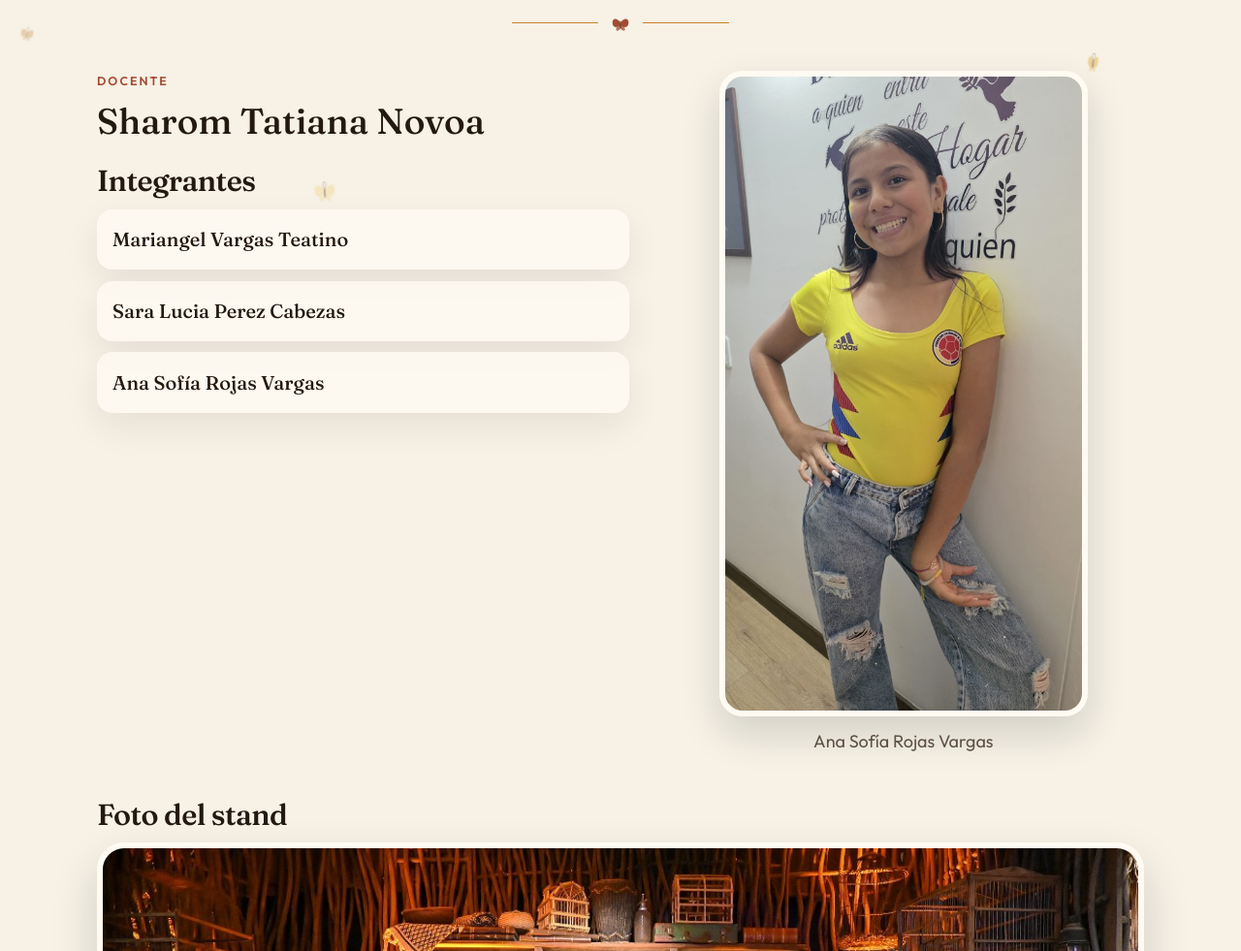
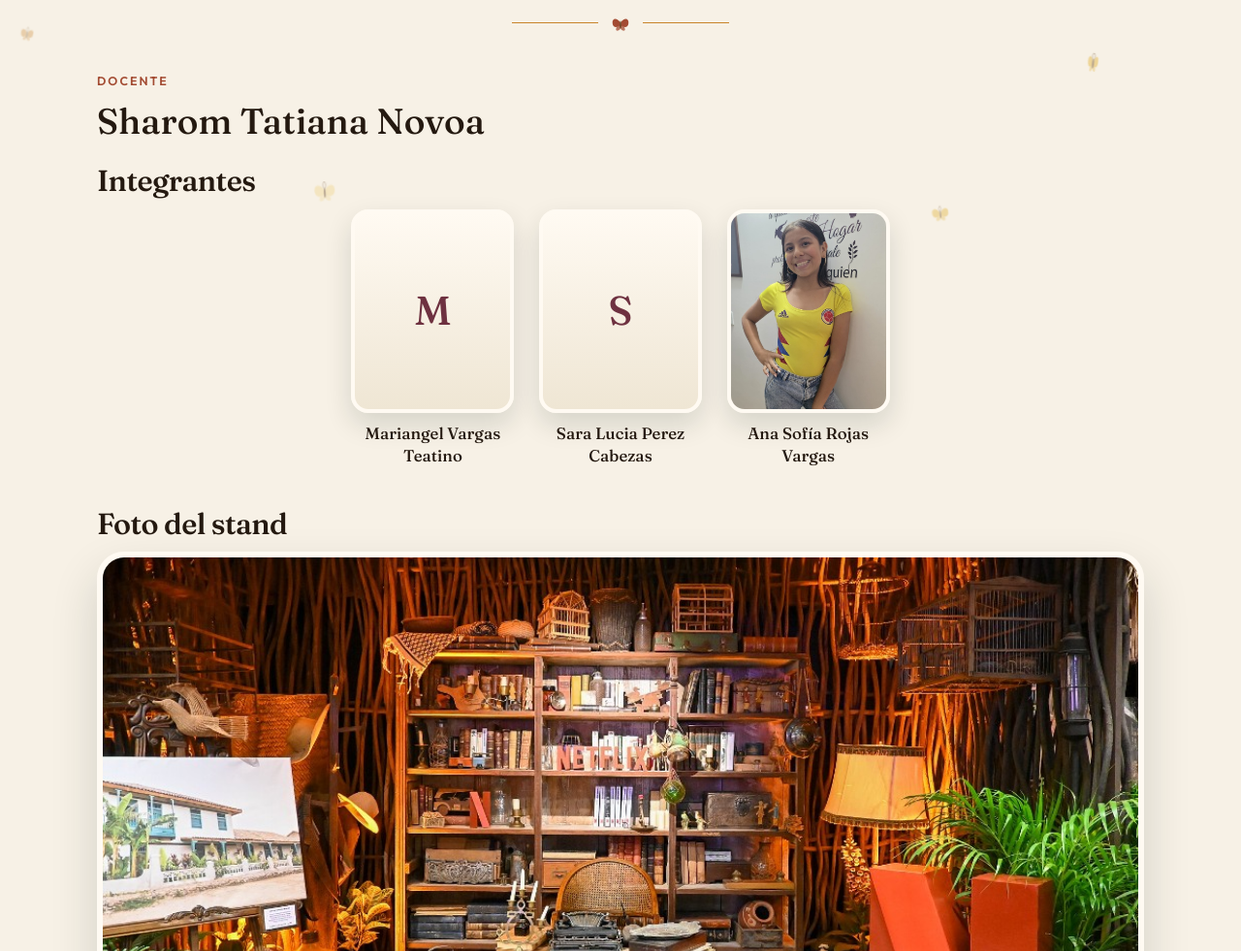
Before and after one commit to jrojas147/gabo, a plain HTML site: page index.html in a window 1280 px wide. Shown: the part 10997-11978 px from the top of the page at 97% size. Drawn offline with Linux system fonts and the light colour scheme.

Commit message:
ajuste integrantes

```diff
--- a/css/estilos.css
+++ b/css/estilos.css
@@ -620,10 +620,7 @@ h4 {
 }
 
 .grupo-top {
-  display: grid;
-  grid-template-columns: 1.05fr 0.95fr;
-  gap: 2.2rem;
-  align-items: start;
+  display: block;
 }
 
 .nombre-docente {
@@ -633,42 +630,49 @@ h4 {
   line-height: 1.2;
 }
 
-.lista-grupo {
-  list-style: none;
+.fotos-grupo {
   display: grid;
-  gap: 0.7rem;
-  margin: 0.4rem 0 0;
-  padding: 0;
-}
-
-.lista-grupo li {
-  padding: 0.9rem 1rem;
-  border-radius: 16px;
-  background: rgba(255, 250, 242, 0.82);
-  box-shadow: var(--sombra);
-  font-family: var(--serif);
-  font-size: 1.25rem;
+  grid-template-columns: repeat(3, 168px);
+  gap: 1.6rem;
+  justify-content: center;
+  margin-top: 0.6rem;
 }
 
 .foto-integrante {
   margin: 0;
 }
 
+.foto-integrante img,
+.foto-integrante .inicial {
+  display: block;
+  width: 168px;
+  height: 210px;
+  border: 4px solid #fffaf2;
+  border-radius: 18px;
+  box-shadow: 0 12px 28px rgba(16, 38, 28, 0.14);
+}
+
 .foto-integrante img {
-  display: block;
-  width: min(100%, 380px);
-  height: auto;
-  margin: 0 auto;
-  border: 6px solid #fffaf2;
-  border-radius: 24px;
-  box-shadow: 0 18px 40px rgba(16, 38, 28, 0.16);
+  object-fit: cover;
+  object-position: center 18%;
+}
+
+.foto-integrante .inicial {
+  display: grid;
+  place-items: center;
+  background: linear-gradient(180deg, var(--crema), var(--papel-3));
+  font-family: var(--serif);
+  font-size: 2.6rem;
+  color: var(--vino);
 }
 
 .foto-integrante figcaption {
-  margin-top: 0.7rem;
+  margin-top: 0.65rem;
   text-align: center;
-  font-family: var(--sans);
-  color: var(--suave);
+  font-family: var(--serif);
+  font-size: 1.05rem;
+  line-height: 1.35;
+  color: var(--tinta);
 }
 
 .foto-stand {
@@ -1347,11 +1351,22 @@ h4 {
 
 @media (max-width: 800px) {
   .autor-top,
-  .grupo-top,
   .duo,
   .mezclas,
   .conexion {
     grid-template-columns: 1fr;
+  }
+
+  .fotos-grupo {
+    grid-template-columns: repeat(3, minmax(0, 1fr));
+    gap: 0.7rem;
+  }
+
+  .foto-integrante img,
+  .foto-integrante .inicial {
+    width: 100%;
+    height: auto;
+    aspect-ratio: 3 / 4;
   }
 
   .hitos {
--- a/index.html
+++ b/index.html
@@ -466,20 +466,23 @@
         </header>
 
         <div class="grupo-top">
-          <div>
-            <p class="kicker">Docente</p>
-            <p class="nombre-docente">Sharom Tatiana Novoa</p>
-            <h3>Integrantes</h3>
-            <ul class="lista-grupo">
-              <li class="revelar d1">Mariangel Vargas Teatino</li>
-              <li class="revelar d2">Sara Lucia Perez Cabezas</li>
-              <li class="revelar d3">Ana Sofía Rojas Vargas</li>
-            </ul>
+          <p class="kicker">Docente</p>
+          <p class="nombre-docente">Sharom Tatiana Novoa</p>
+          <h3>Integrantes</h3>
+          <div class="fotos-grupo">
+            <figure class="foto-integrante revelar d1">
+              <span class="inicial" aria-hidden="true">M</span>
+              <figcaption>Mariangel Vargas Teatino</figcaption>
+            </figure>
+            <figure class="foto-integrante revelar d2">
+              <span class="inicial" aria-hidden="true">S</span>
+              <figcaption>Sara Lucia Perez Cabezas</figcaption>
+            </figure>
+            <figure class="foto-integrante revelar d3">
+              <img src="img/ana-sofia-rojas.jpg" alt="Ana Sofía Rojas Vargas, integrante del grupo de grado séptimo">
+              <figcaption>Ana Sofía Rojas Vargas</figcaption>
+            </figure>
           </div>
-          <figure class="foto-integrante revelar">
-            <img src="img/ana-sofia-rojas.jpg" alt="Ana Sofía Rojas Vargas, integrante del grupo de grado séptimo">
-            <figcaption>Ana Sofía Rojas Vargas</figcaption>
-          </figure>
         </div>
 
         <div class="bloque" id="stand">
```
